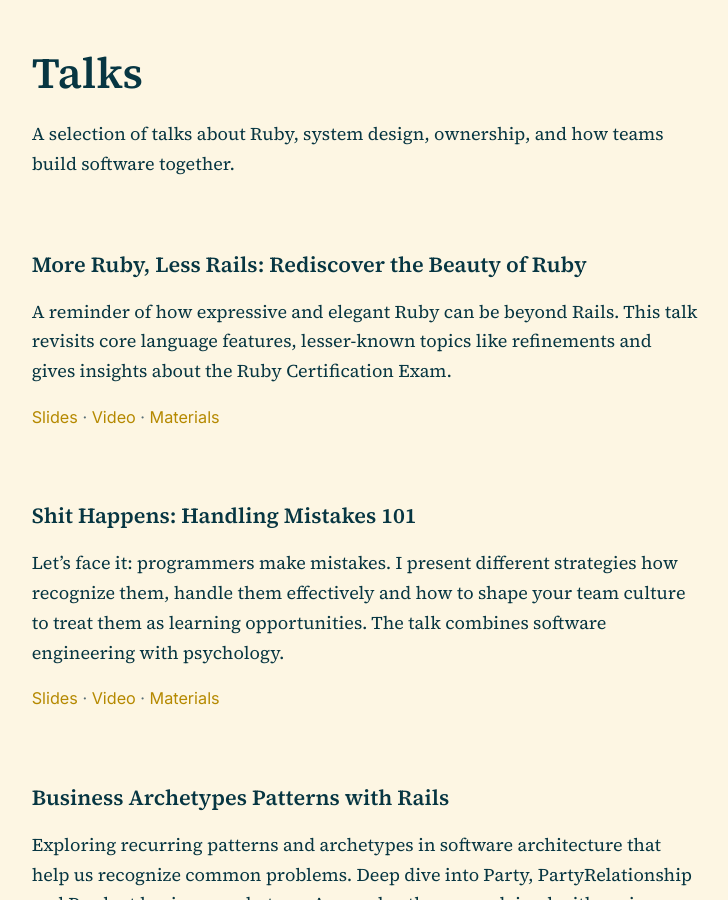
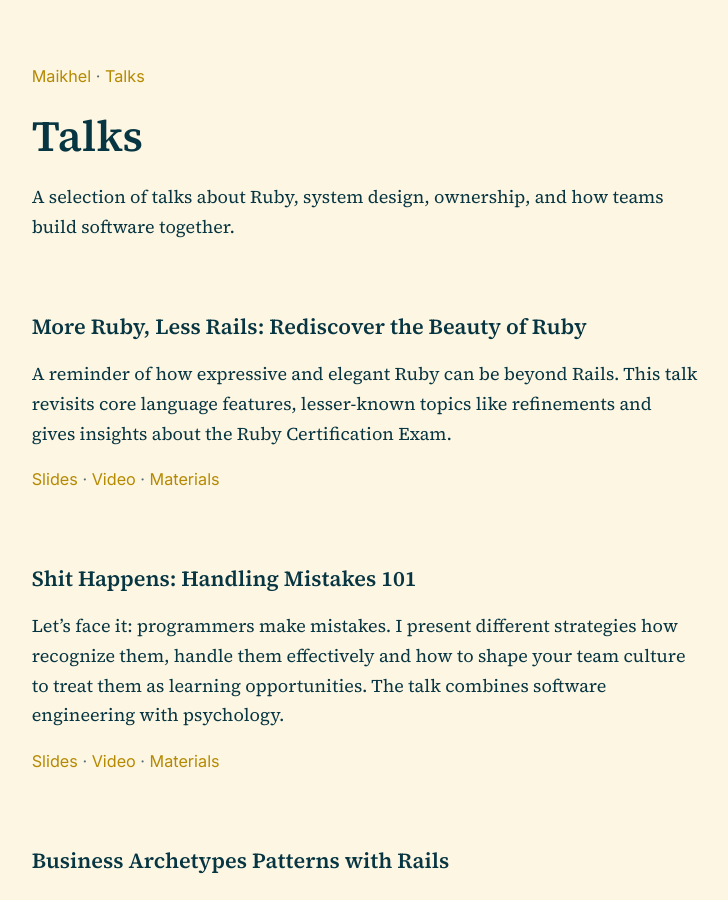
Before and after one commit to maikhel/maikhel.github.io, a Jekyll site: the page built from talks.html, in a window 1280 px wide and 900 px high. Shown: the whole window, without its empty margins (275-1003 px from the left). Built offline with Jekyll 4.4.1, drawn with Linux system fonts in a browser that asks for light colours.

Commit message:
Add breadcrumbs

```diff
--- a/_layouts/home.html
+++ b/_layouts/home.html
@@ -37,7 +37,7 @@
   <section>
     <h2>Books</h2>
     <article>
-      <h3>Getting Things Done — David Allen</h3>
+      <h3>Getting Things Done - David Allen</h3>
       <p class="meta">A system I've used for over a decade to manage both professional and personal work with clarity and calm.</p>
     </article>
   </section>
--- a/blog.html
+++ b/blog.html
@@ -6,6 +6,9 @@
 <main class="stack-lg">
 
   <header class="stack">
+    <p class="meta">
+      <a href="/">Maikhel</a> · <a href="/blog/">Blog</a>
+    </p>
     <h1>Blog</h1>
 
     <p>
--- a/talks.html
+++ b/talks.html
@@ -6,6 +6,10 @@
 <main class="stack-lg">
 
   <header class="stack">
+    <p class="meta">
+      <a href="/">Maikhel</a> · <a href="/talks/">Talks</a>
+    </p>
+
     <h1>Talks</h1>
 
     <p>
```
